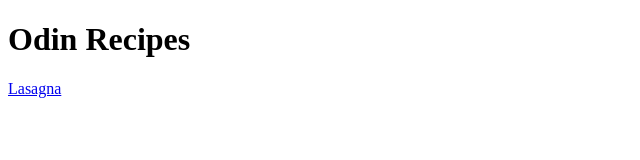
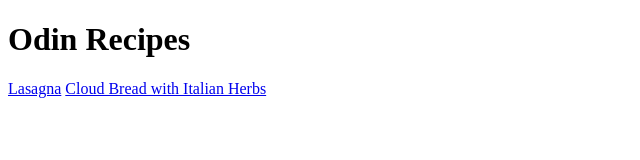
Before and after one commit to derrickl858/odin_web, a plain HTML site: page index.html in a window 1280 px wide. Shown: the whole page, without its empty margins (0-640 px from the left). Drawn offline with Linux system fonts and the light colour scheme.

Commit message:
Added bread to the list

```diff
--- a/index.html
+++ b/index.html
@@ -9,5 +9,6 @@
         <h1>Odin Recipes</h1>
 
         <a href="recipes/lasagna.html">Lasagna</a>
+        <a href="recipes/bread.html">Cloud Bread with Italian Herbs</a>
     </body>
 </html>
```
